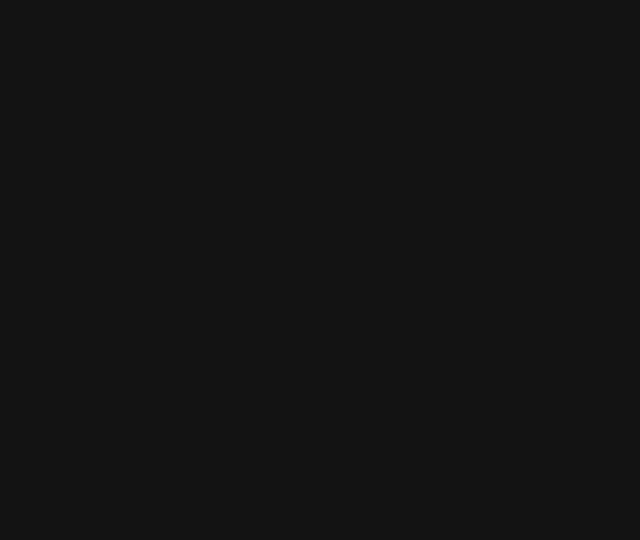
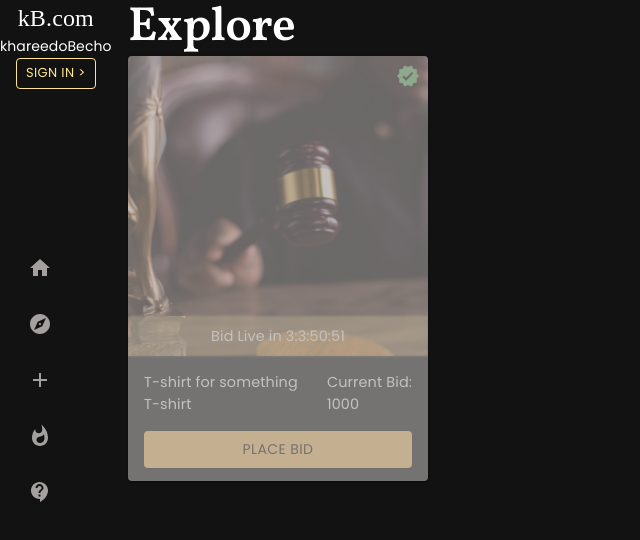
Before and after one commit to VIVEKsINGH8509/auction, a React (Create React App) app: page /explore in a window 1280 px wide. Shown: the top 540 px of the page, without its empty margins (0-640 px from the left). Built offline with nearby package versions, Linux system fonts and the light colour scheme; a web font is replaced by a local one.

Commit message:
Product Card

```diff
--- a/package.json
+++ b/package.json
@@ -12,7 +12,9 @@
     "@testing-library/user-event": "^13.5.0",
     "axios": "^1.4.0",
     "formik": "^2.2.9",
+    "moment": "^2.29.4",
     "react": "^18.2.0",
+    "react-countdown": "^2.3.5",
     "react-dom": "^18.2.0",
     "react-router-dom": "^6.11.1",
     "react-scripts": "5.0.1",
--- a/src/App.js
+++ b/src/App.js
@@ -1,12 +1,22 @@
+import {useContext} from 'react'
 import { Routes, Route } from 'react-router-dom'
 import Layout from './components/Layout';
 import Signin from './pages/Signin';
+import Explore from './pages/Explore';
+import Home from './pages/Home';
+import { UserContext } from './contexts/userContext';
 
 function App() {
+  const [{currentUser}] = useContext(UserContext)
   return (
       <Routes >
-        <Route path="/" element={<Layout />} />
+
         <Route path="/login" element={<Signin />} />
+
+        <Route path="/" element={<Layout />} >
+          <Route index element={<Home />} />
+          <Route path="explore" element={<Explore /> } />
+        </Route>
       </Routes>
   );
 }
--- a/src/components/Layout.js
+++ b/src/components/Layout.js
@@ -10,7 +10,7 @@ const Layout = () => {
   <>
     <Box position="relative">
       <Sidebar position="sticky" top={0} left={0} zIndex="100" />
-      <Box>
+      <Box position='absolute' sx={{top: 0, left: 0, paddingLeft: '8rem', maxWidth: '100%'}}>
         <Outlet />
       </Box>
     </Box>
--- /dev/null
+++ b/src/components/ProductCard.js
@@ -0,0 +1,89 @@
+import React, { useEffect, useState } from 'react'
+import { Card, CardMedia, CardContent, Box, Typography, Stack, Button } from '@mui/material'
+import pic from '../assets/auctionLogin.jpg'
+import VerifiedIcon from '@mui/icons-material/Verified';
+import WhatshotIcon from '@mui/icons-material/Whatshot';
+import moment from 'moment'
+import CountDown from 'react-countdown'
+
+const ProductCard = ({ data }) => {
+  const [isBidLive, setIsBidLive] = useState()
+  const [liveOn, setLiveOn] = useState()
+
+  const renderer = ({ days, hours, minutes, seconds, completed }) => {
+    if (completed) {
+      setIsBidLive(true)
+    }  else {
+      // Render a countdown
+      return (
+        <span>
+          {days}:{hours}:{minutes}:{seconds}
+        </span>
+      );
+    }
+  }
+
+  useEffect(() => {
+    const dateToday = new Date()
+    console.log(moment(dateToday).diff(moment(data.bid_start_time)))
+    if (moment(dateToday).diff(moment(data.bid_start_time)) < 0) {
+      setIsBidLive(false)
+      setLiveOn(Math.abs(moment(dateToday).diff(moment(data.bid_start_time))))
+      console.log(Math.abs(moment(dateToday).diff(moment(data.bid_start_time))))
+    }
+  }, [])
+
+  console.log(liveOn, 'Live on')
+  return (
+    <Card sx={{ height: '425px', width: "300px", position: 'relative' }}>
+      {isBidLive ? null : <Box sx={{ position: 'absolute', top: 0, left: 0, height: '100%', width: '100%', backgroundColor: 'grey.main', opacity: '.65', zIndex: 30 }}></Box>}
+      <Box position='relative' sx={{ height: '300px', width: '100%' }}>
+        <CardMedia sx={{ position: 'absolute', top: 0, left: 0, height: '300px', width: '100%' }} image={pic} component='img' />
+        <Box display="flex" flexDirection="Column" justifyContent="space-between" sx={{ position: 'absolute', top: 0, left: 0, height: '100%', width: '100%' }}>
+          <Box sx={{ display: 'flex', flexDirection: 'row-reverse', width: '100%', paddingRight: '0.5rem', paddingTop: '0.5rem' }}>
+            <VerifiedIcon sx={data.verified ? { color: 'success.main' } : { visibility: 'hidden' }} />
+          </Box>
+          <Box position='relative' sx={{ height: '40px', width: '100%' }}>
+            <Box sx={{ position: 'absolute', top: 0, left: 0, height: "100%", width: '100%', backgroundColor: "extra.light", opacity: '0.375', filter: 'blur(1px)' }}></Box>
+            <Box sx={{ position: 'absolute', top: 0, left: 0, height: "100%", width: '100%', padding: '0.6rem' }}>
+              {isBidLive ?
+                <Box sx={{ display: 'flex', alignItems: 'center', justifyContent: 'center', gap: 'rem' }}>
+                  <WhatshotIcon sx={{ color: 'error.main' }} />
+                  <Typography>Bid is Live</Typography>
+                </Box> :
+                <Box sx={{ display: 'flex', alignItems: 'center', justifyContent: 'center', gap: '4px'}}>
+                  <Typography>Bid Live in </Typography>
+                  <Typography>
+                    <CountDown
+                      date={Date.now() + Math.abs(moment(new Date()).diff(moment(data.bid_start_time)))}
+                      renderer={renderer}
+                    />
+                  </Typography>
+                </Box>
+              }
+            </Box>
+          </Box>
+        </Box>
+      </Box>
+      <CardContent>
+        <Stack>
+          <Box display='flex' justifyContent='space-between'>
+            <Stack>
+              <Typography>{data.name}</Typography>
+              <Typography>{data.type}</Typography>
+            </Stack>
+            <Stack>
+              <Typography>Current Bid:</Typography>
+              <Typography>{data.bid_start_price ? data.bid_start_price : data.bid_current_price}</Typography>
+            </Stack>
+          </Box>
+          <Box mt={2}>
+            <Button sx={{ width: '100%' }} variant='contained'>Place Bid</Button>
+          </Box>
+        </Stack>
+      </CardContent>
+    </Card>
+  )
+}
+
+export default ProductCard
--- a/src/components/SideBar/Sidebar.js
+++ b/src/components/SideBar/Sidebar.js
@@ -47,6 +47,13 @@ const Sidebar = () => {
     localStorage.setItem('roles', '')
 
     toast.success('Successfully logged out!')
+  }
+
+  const onHoverOut = () => {
+    setOpenDrawer(false)
+    setInd(-1)
+    setHoverSettings(false)
+    setHoverSign(false)
   }
 
   return (
@@ -103,7 +110,7 @@ const Sidebar = () => {
           <List >
             {LPItems.map((item, index) => {
               return (
-                <ListItem key={index} onMouseOver={() => onHoverEffect(index)} onMouseLeave={() => setInd(-1)}>
+                <ListItem key={index} onMouseOver={() => onHoverEffect(index)} onMouseLeave={() => onHoverOut()}>
                   <ListItemButton disableGutters sx={{ "&:hover": { backgroundColor: "transparent", } }} >
                     <ListItemIcon sx={index === ind ? { transform: 'scale(1.2)', color: "#fff" } : { color: "grey.main" }} >
                       {item.title}
@@ -116,14 +123,14 @@ const Sidebar = () => {
         </Box>
         <Box visibility={currentUser.isLoggedIn ? 'visible' : 'hidden'} maxWidth="12vw">
           <List >
-            <ListItem onMouseOver={() => hoverTwo('sett')} onMouseLeave={() => setHoverSettings(false)}>
+            <ListItem onMouseOver={() => hoverTwo('sett')} onMouseLeave={() => onHoverOut()}>
               <ListItemButton disableGutters sx={{ "&:hover": { backgroundColor: "transparent", } }} >
                 <ListItemIcon sx={hoverSettings ? { transform: 'scale(1.2)', color: "#fff" } : { color: "grey.main" }}>
                   Settings
                 </ListItemIcon>
               </ListItemButton>
             </ListItem>
-            <ListItem onMouseOver={() => hoverTwo('sign')} onMouseLeave={() => setHoverSign(false)}>
+            <ListItem onMouseOver={() => hoverTwo('sign')} onMouseLeave={() => onHoverOut()}>
               <ListItemButton disableGutters sx={{ "&:hover": { backgroundColor: "transparent", } }} >
                 <ListItemIcon sx={hoverSign ? { transform: 'scale(1.2)', color: "#fff" } : { color: "grey.main" }} onClick={() =>  logout()}>
                   {currentUser.isLoggedIn ? `Logout` : `Login`}
--- /dev/null
+++ b/src/pages/Explore.js
@@ -0,0 +1,24 @@
+import React from 'react'
+import ProductCard from '../components/ProductCard'
+import { Box, Typography } from '@mui/material'
+import pic from '../assets/auctionLogin.jpg'
+
+const Explore = () => {
+  const obj = {
+    name: "T-shirt for something",
+    type: 'T-shirt',
+    bid_start_price: '',
+    bid_current_price: 1000,
+    bid_start_time: '2023-05-17 5:00 pm',
+    image: {pic},
+    verified: true,
+  }
+  return (
+    <Box sx={{backgroundColor: 'primary'}}>
+      <Typography variant='h1' color="white">Explore</Typography>
+      <ProductCard data={obj} />
+    </Box>
+  )
+}
+
+export default Explore
--- /dev/null
+++ b/src/pages/Home.js
@@ -0,0 +1,9 @@
+import React from 'react'
+
+const Home = () => {
+  return (
+    <div>Home</div>
+  )
+}
+
+export default Home
--- a/src/theme/theme.js
+++ b/src/theme/theme.js
@@ -4,17 +4,13 @@ const theme = createTheme({
   palette: {
     mode: 'dark',
     primary: {
-      main: "#ffffff"
+      main: "#ffcc75"
     },
     secondary: {
-      main:"#0C134F"
+      main:"#f2f2f2"
     },
-    third: {
-      main: "#141c44"
-    },
-    text: {
-      main: "#5C469C",
-      light: "#D4ADFC"
+    accent: {
+      main: "#ffb084"
     },
     extra: {
       main: "#ffcc75",
@@ -25,6 +21,7 @@ const theme = createTheme({
     }
   },
   typography: {
+    color: "#fff",
     logo:{
       fontFamily: "'Sigmar', cursive;",
       fontWeight: 400,
```
Also changed, not shown: 1 other file (tests, documents, lock files or other folders).
